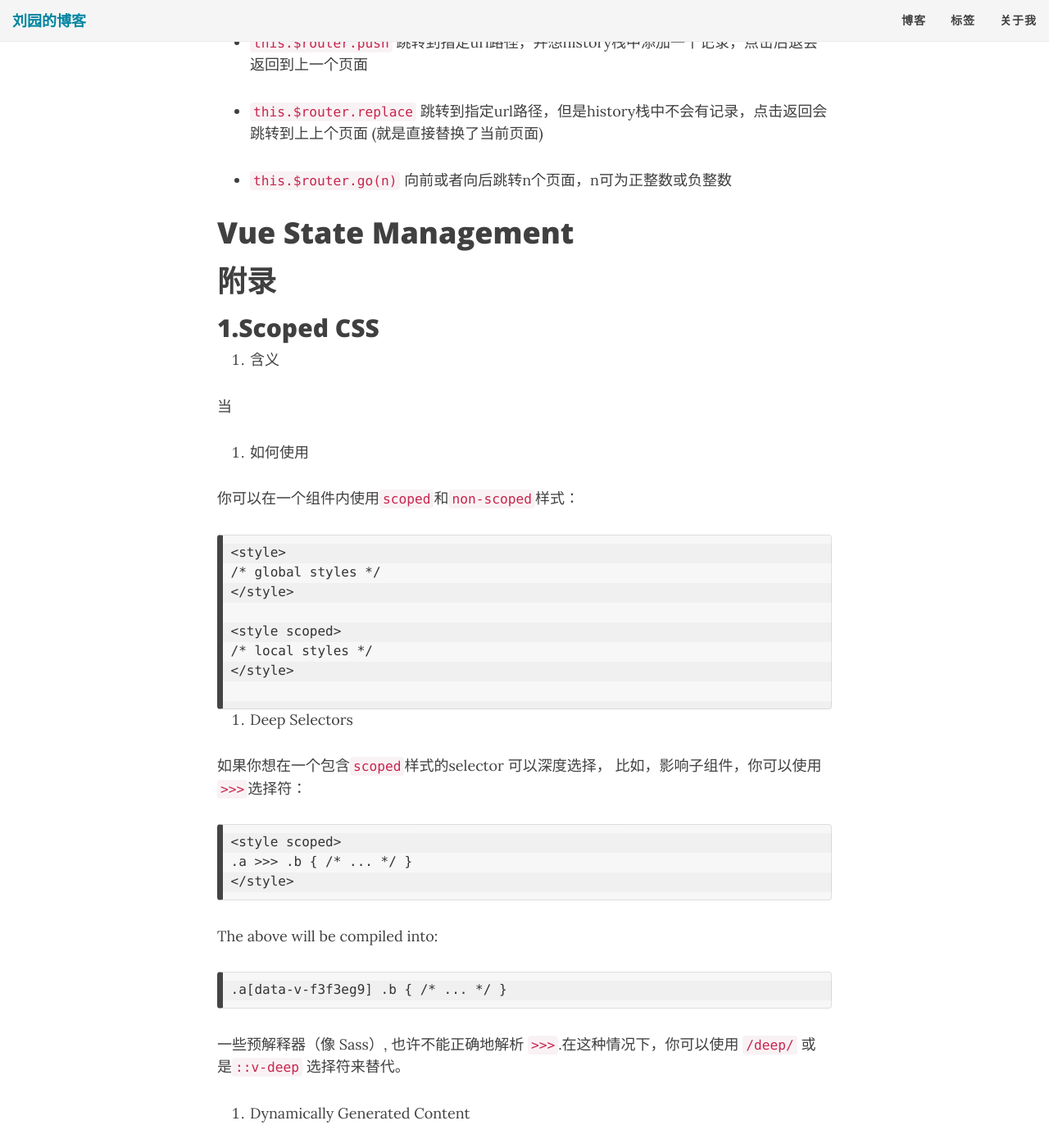
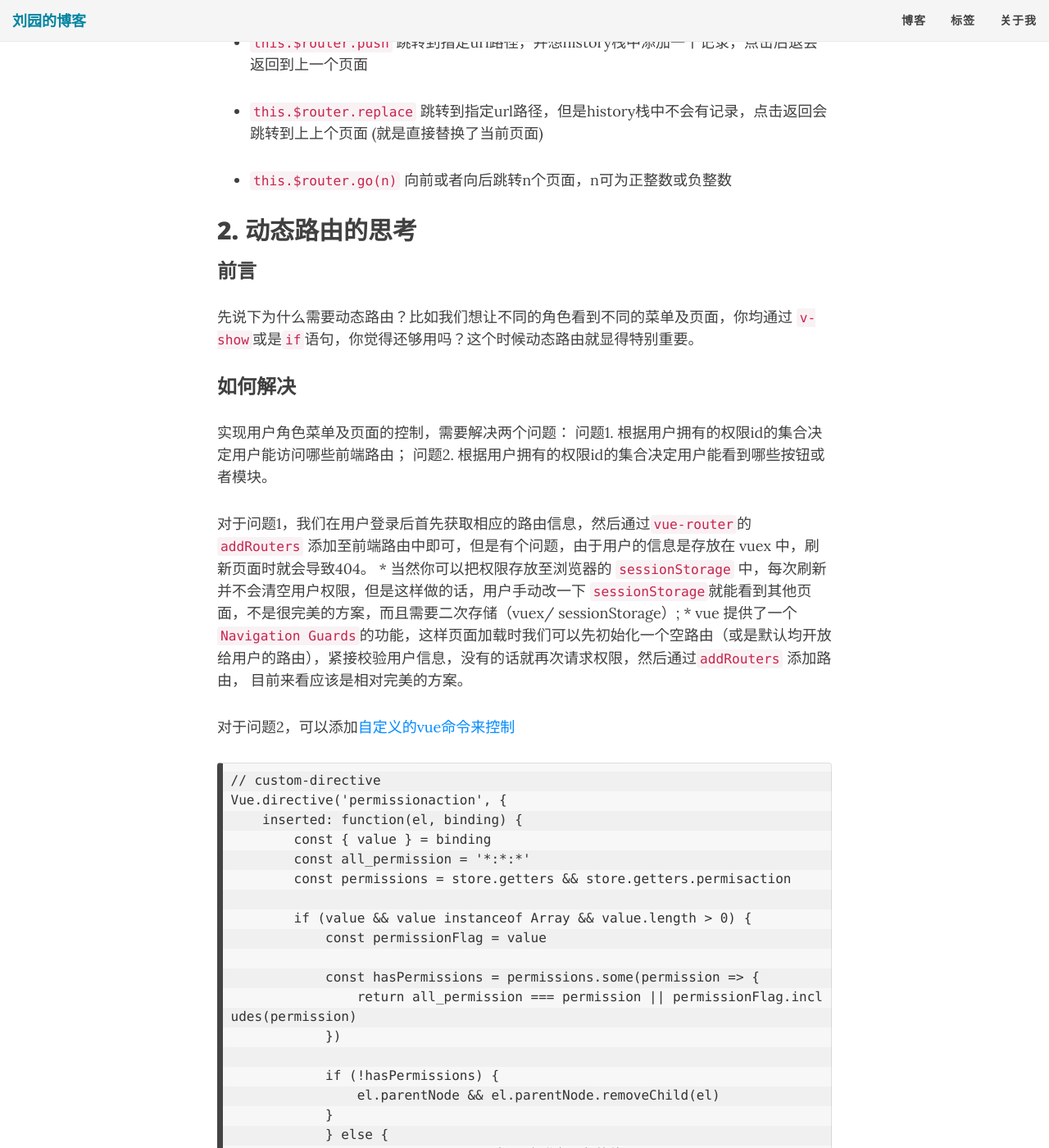
Before and after one commit to colynn/colynn.github.io, a Jekyll site: the page built from _posts/2020-06-01-vue-in-using-summaring.md, in a window 1280 px wide and 1400 px high, scrolled down 4303 px. Shown: the whole window at 82% size. Built offline with Jekyll 4.4.1, drawn with Linux system fonts in a browser that asks for light colours; nearby versions of some CDN libraries; comment, search, counter and statistics services are not loaded; some of the changed text lies outside the part shown.

Commit message:
vue dynamically router

````diff
--- a/_posts/2020-06-01-vue-in-using-summaring.md
+++ b/_posts/2020-06-01-vue-in-using-summaring.md
@@ -108,6 +108,61 @@ this.$router.go(n)
 向前或者向后跳转n个页面，n可为正整数或负整数
 
 
+## 2. 动态路由的思考
+
+### 前言
+先说下为什么需要动态路由？比如我们想让不同的角色看到不同的菜单及页面，你均通过 `v-show`或是`if`语句，你觉得还够用吗？这个时候动态路由就显得特别重要。
+
+
+### 如何解决
+实现用户角色菜单及页面的控制，需要解决两个问题：
+问题1. 根据用户拥有的权限id的集合决定用户能访问哪些前端路由；
+问题2. 根据用户拥有的权限id的集合决定用户能看到哪些按钮或者模块。
+
+对于问题1，我们在用户登录后首先获取相应的路由信息，然后通过`vue-router`的`addRouters` 添加至前端路由中即可，但是有个问题，由于用户的信息是存放在 vuex 中，刷新页面时就会导致404。
+    * 当然你可以把权限存放至浏览器的 `sessionStorage` 中，每次刷新并不会清空用户权限，但是这样做的话，用户手动改一下 `sessionStorage`就能看到其他页面，不是很完美的方案，而且需要二次存储（vuex/ sessionStorage）;
+    * vue 提供了一个`Navigation Guards`的功能，这样页面加载时我们可以先初始化一个空路由（或是默认均开放给用户的路由），紧接校验用户信息，没有的话就再次请求权限，然后通过`addRouters` 添加路由， 目前来看应该是相对完美的方案。
+
+对于问题2，可以添加[自定义的vue命令来控制](https://vuejs.org/v2/guide/custom-directive.html)
+
+```
+// custom-directive
+Vue.directive('permissionaction', {
+    inserted: function(el, binding) {
+        const { value } = binding
+        const all_permission = '*:*:*'
+        const permissions = store.getters && store.getters.permisaction
+
+        if (value && value instanceof Array && value.length > 0) {
+            const permissionFlag = value
+
+            const hasPermissions = permissions.some(permission => {
+                return all_permission === permission || permissionFlag.includes(permission)
+            })
+
+            if (!hasPermissions) {
+                el.parentNode && el.parentNode.removeChild(el)
+            }
+            } else {
+                throw new Error(`请设置操作权限标签值`)
+            }
+        }
+    }
+})
+
+```
+
+```
+// component use
+<button v-permissionaction=["permission_id"]>删除</button>
+```
+
+### 注意点
+1. `vue-router` 提供了`addRouters`来进行添加路由，但是却没有移除路由的相关选项，当切换用户或是变更角色时，可以另外创建一个 router实例来替换之前的实例。 [详见这里-Feature request: replace routes dynamically](https://github.com/vuejs/vue-router/issues/1234#issuecomment-357941465)
+
+2. Vue mathcing priority: the earlier a route is defined, the higher priority it gets, 所以如果你想匹配其他的页面至 /404, 请你一定将 `{ path: '*', redirect: '/404', hidden: true }` 定义至路由的__最后__。
+
+
 # Vue State Management
 
 
````
Also changed, not shown: _posts/2019-08-19-js_base_summaring.md (+18 -0 lines).
